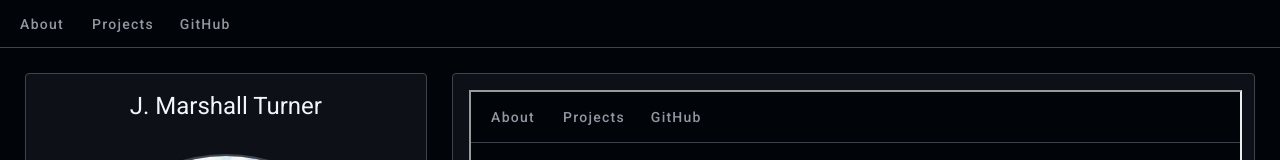
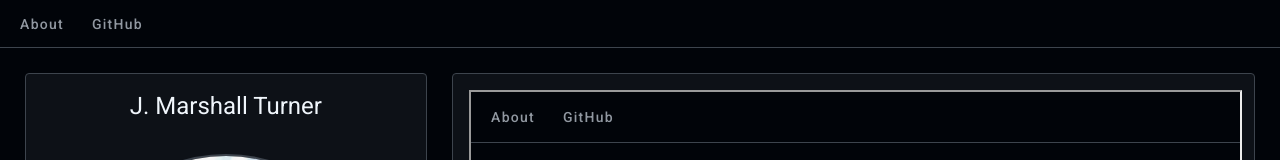
Before and after one commit to Marshall-Artz/jmarshallturner, an Angular app: page /about in a window 1280 px wide. Shown: the top 160 px of the page. Built offline with nearby package versions, Linux system fonts and the light colour scheme.

Commit message:
Temporarily removing projects link

```diff
--- a/src/app/app-routing.module.ts
+++ b/src/app/app-routing.module.ts
@@ -6,7 +6,7 @@ import { ProjectsContainerComponent } from './components/projects-container/proj
 const routes: Routes = [
   {path: '', redirectTo: 'about', pathMatch: 'full'},
   {path: 'about', component: AboutContainerComponent},
-  {path: 'projects', component: ProjectsContainerComponent},
+  // {path: 'projects', component: ProjectsContainerComponent},
 ];
 
 @NgModule({
--- a/src/app/components/header/header.component.html
+++ b/src/app/components/header/header.component.html
@@ -1,5 +1,5 @@
 <div class="header-container">
     <button mat-button routerLink="/about" class="header-button">About</button>
-    <button mat-button routerLink="/projects" class="header-button">Projects</button>
+    <!-- <button mat-button routerLink="/projects" class="header-button">Projects</button> -->
     <a mat-button href="https://github.com/Marshall-Artz" class="header-button">GitHub</a>
 </div>
```
